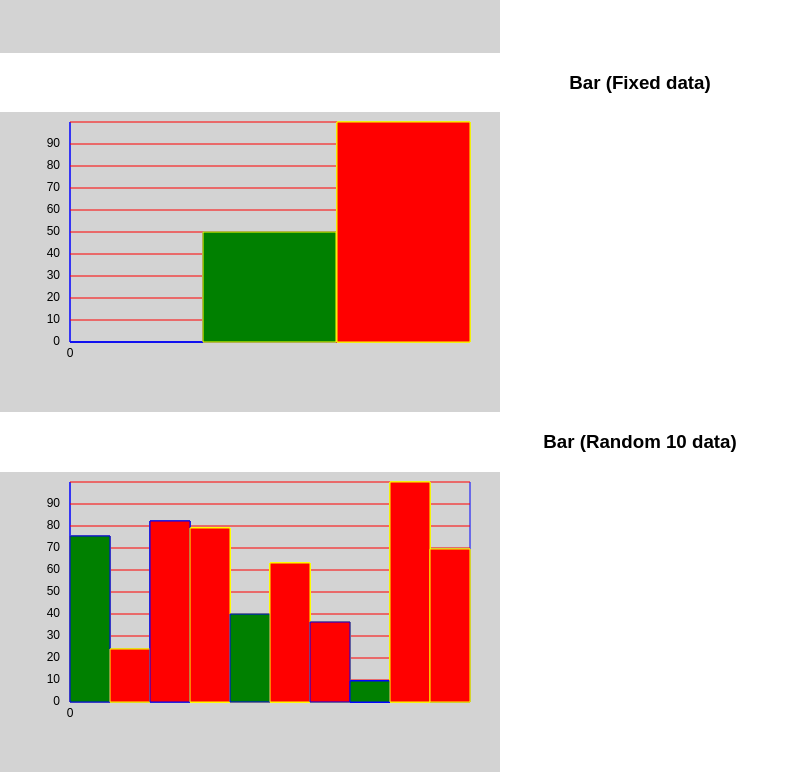
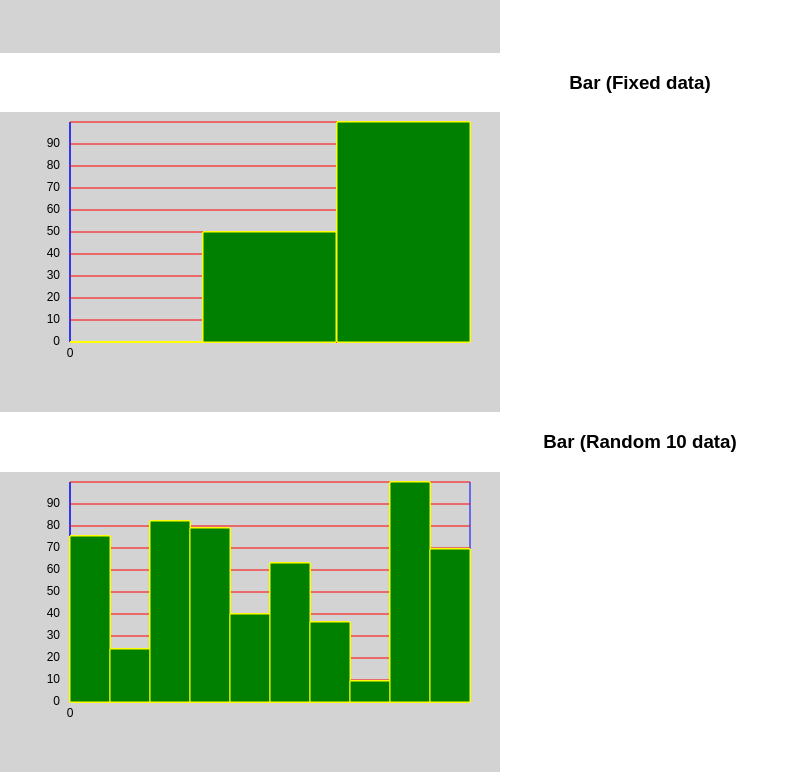
Before and after one commit to t4sk/react-canvas-time-series, a React (Create React App) app: page / in a window 1280 px wide. Shown: the part 3182-3960 px from the top of the page, without its empty margins (0-799 px from the left). Built offline with nearby package versions, Linux system fonts and the light colour scheme.

Commit message:
remove flashing bar chart

```diff
--- a/src/common/bar/test-render.js
+++ b/src/common/bar/test-render.js
@@ -135,8 +135,8 @@ TestRender.defaultProps = {
     height: 220 // canvas.height - (margin.top + margin.bottom + y.axis.height)
   },
   bar: {
-    getBackgroundColor: d => Math.random() > 0.5 ? 'red' : 'green',
-    getLineColor: d => Math.random() > 0.5 ? 'yellow' : 'blue',
+    getBackgroundColor: d => 'green',
+    getLineColor: d =>  'yellow',
     lineWidth: 1
   },
   data: [],
```
